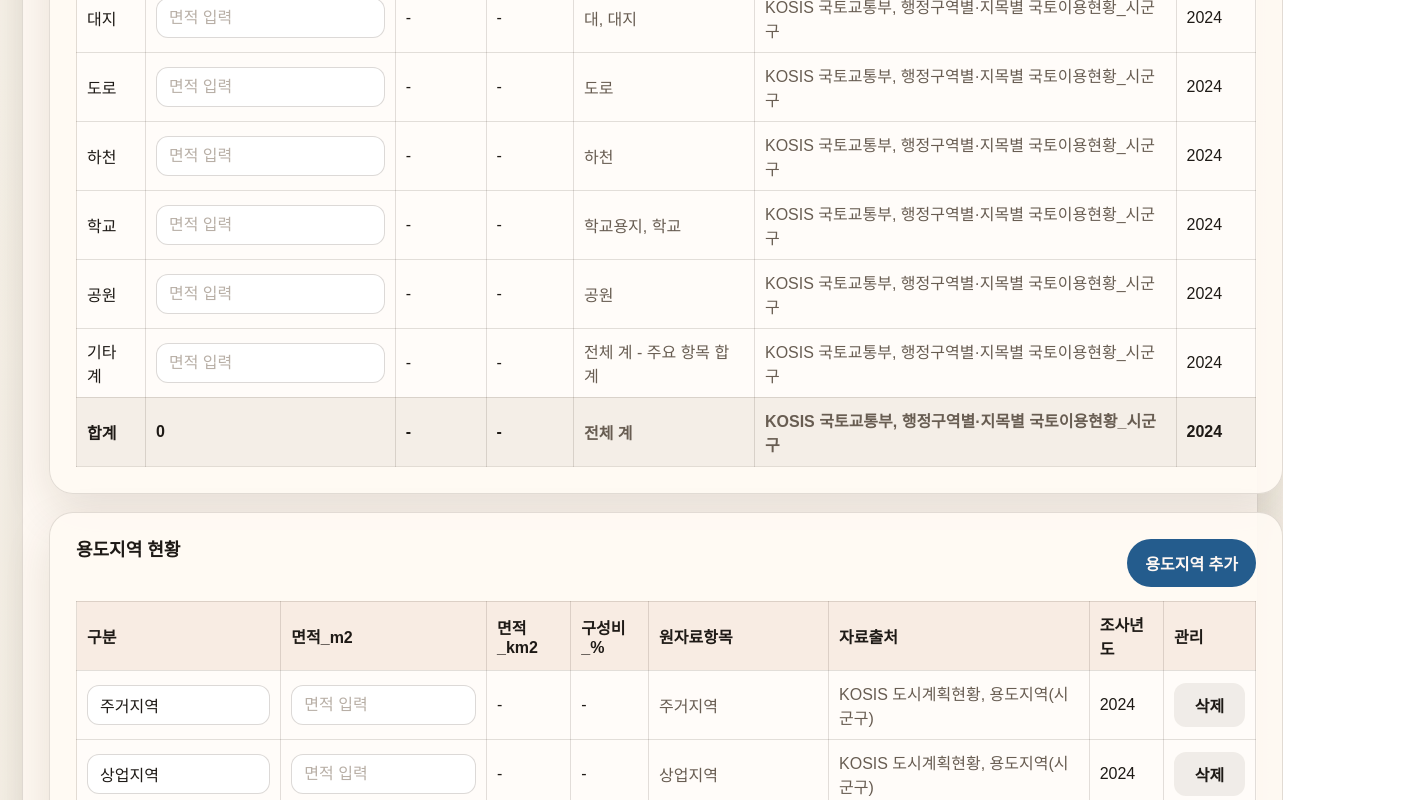
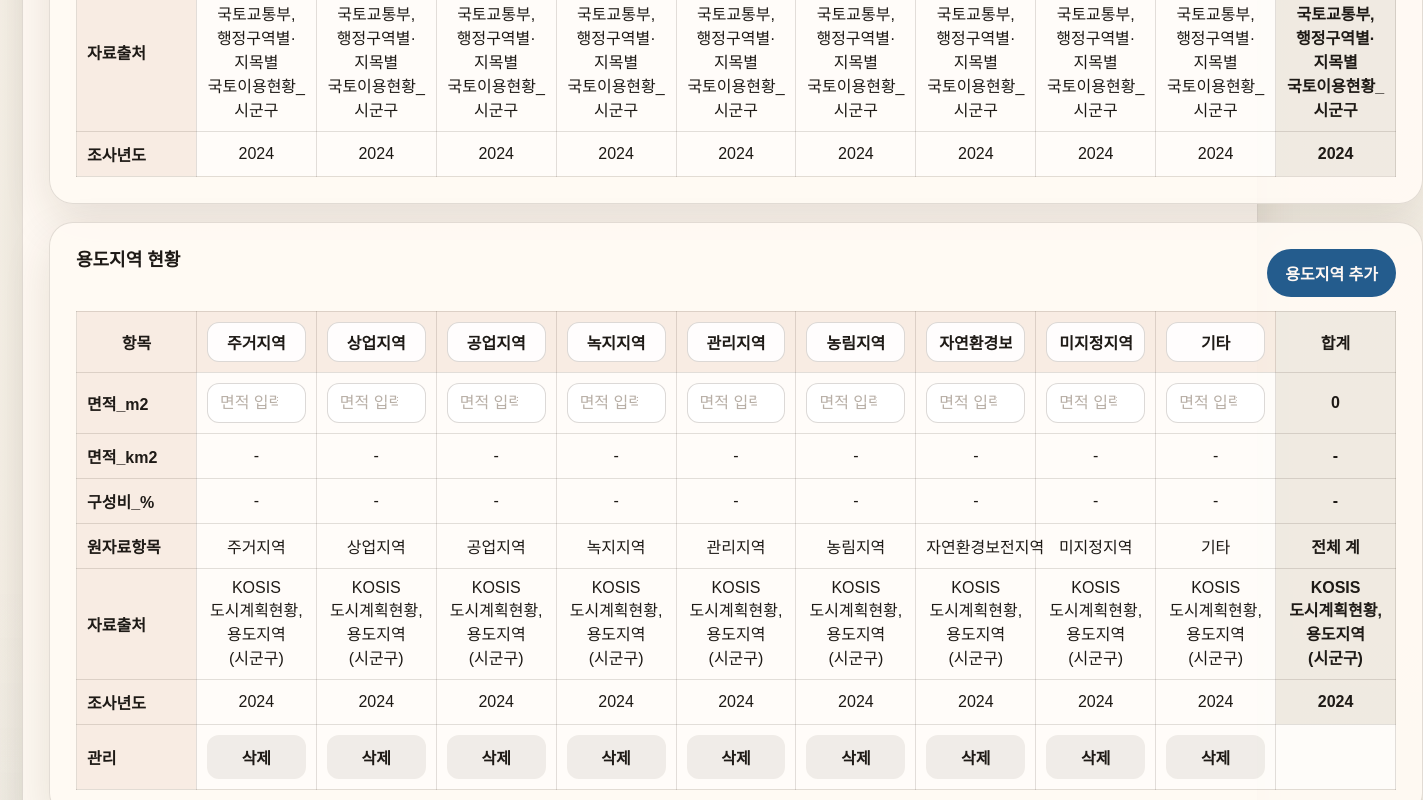
Before and after one commit to danba1229/tia-swa-calculation, a Next.js app: page / in a window 1280 px wide. Shown: the part 2940-3740 px from the top of the page, 1423 px wide, since content can reach past the window. Built offline with nearby package versions, Linux system fonts and the light colour scheme.

Commit message:
Transpose step 3 report tables

```diff
--- a/app/globals.css
+++ b/app/globals.css
@@ -523,6 +523,46 @@ button.mini-button {
   color: var(--muted);
 }
 
+.horizontal-report-table {
+  min-width: 1320px;
+  table-layout: fixed;
+}
+
+.horizontal-report-table th,
+.horizontal-report-table td {
+  min-width: 112px;
+  text-align: center;
+  vertical-align: middle;
+  word-break: keep-all;
+}
+
+.horizontal-report-table tbody th {
+  width: 128px;
+  text-align: left;
+  font-weight: 800;
+  background: rgba(160, 79, 47, 0.08);
+}
+
+.horizontal-report-table .table-input {
+  width: 100%;
+  min-width: 0;
+  max-width: 100%;
+  box-sizing: border-box;
+  text-align: center;
+}
+
+.horizontal-report-table td:nth-child(5),
+.horizontal-report-table td:nth-child(6) {
+  min-width: 112px;
+  color: inherit;
+}
+
+.horizontal-report-table td.total-row,
+.horizontal-report-table th.total-row {
+  font-weight: 800;
+  background: rgba(64, 49, 34, 0.08);
+}
+
 .data-table th.rank-1,
 .data-table td.rank-1 {
   background: rgba(11, 79, 138, 0.22);
--- a/components/TiaResearchBuilder.jsx
+++ b/components/TiaResearchBuilder.jsx
@@ -1474,34 +1474,46 @@ export default function TiaResearchBuilder({ kakaoJsKey, embedded = false }) {
           <section className="subpanel">
             <div className="subpanel-header"><h3>지목별 토지이용현황</h3></div>
             <div className="table-wrap">
-              <table className="data-table report-table">
+              <table className="data-table report-table horizontal-report-table">
                 <thead>
                   <tr>
-                    <th>구분</th>
-                    <th>면적_m2</th>
-                    <th>면적_km2</th>
-                    <th>구성비_%</th>
-                    <th>원자료항목</th>
-                    <th>자료출처</th>
-                    <th>조사년도</th>
+                    <th>항목</th>
+                    {landuseReportRows.map((row) => (
+                      <th key={`landuse-head-${row.key}`} className={row.isTotal ? "total-row" : rankClass(landuseStats.rankMap.get(row.key))}>{row.label}</th>
+                    ))}
                   </tr>
                 </thead>
                 <tbody>
-                  {landuseReportRows.map((row) => (
-                    <tr key={`landuse-report-${row.key}`} className={row.isTotal ? "total-row" : rankClass(landuseStats.rankMap.get(row.key))}>
-                      <td>{row.label}</td>
-                      <td>
+                  <tr>
+                    <th>면적_m2</th>
+                    {landuseReportRows.map((row) => (
+                      <td key={`landuse-area-${row.key}`} className={row.isTotal ? "total-row" : rankClass(landuseStats.rankMap.get(row.key))}>
                         {row.isTotal ? formatNumber(row.area) : (
                           <input className="table-input" type="number" value={form.landuseAreas[row.key] || ""} onChange={(event) => updateLanduseArea(row.key, event.target.value)} placeholder="면적 입력" />
                         )}
                       </td>
-                      <td>{formatSquareKilometers(row.area)}</td>
-                      <td>{formatPercent(row.ratio)}</td>
-                      <td>{row.rawItem}</td>
-                      <td>{row.source}</td>
-                      <td>{row.year}</td>
-                    </tr>
-                  ))}
+                    ))}
+                  </tr>
+                  <tr>
+                    <th>면적_km2</th>
+                    {landuseReportRows.map((row) => <td key={`landuse-km2-${row.key}`} className={row.isTotal ? "total-row" : ""}>{formatSquareKilometers(row.area)}</td>)}
+                  </tr>
+                  <tr>
+                    <th>구성비_%</th>
+                    {landuseReportRows.map((row) => <td key={`landuse-ratio-${row.key}`} className={row.isTotal ? "total-row" : ""}>{formatPercent(row.ratio)}</td>)}
+                  </tr>
+                  <tr>
+                    <th>원자료항목</th>
+                    {landuseReportRows.map((row) => <td key={`landuse-raw-${row.key}`} className={row.isTotal ? "total-row" : ""}>{row.rawItem}</td>)}
+                  </tr>
+                  <tr>
+                    <th>자료출처</th>
+                    {landuseReportRows.map((row) => <td key={`landuse-source-${row.key}`} className={row.isTotal ? "total-row" : ""}>{row.source}</td>)}
+                  </tr>
+                  <tr>
+                    <th>조사년도</th>
+                    {landuseReportRows.map((row) => <td key={`landuse-year-${row.key}`} className={row.isTotal ? "total-row" : ""}>{row.year}</td>)}
+                  </tr>
                 </tbody>
               </table>
             </div>
@@ -1513,32 +1525,52 @@ export default function TiaResearchBuilder({ kakaoJsKey, embedded = false }) {
               <button type="button" className="secondary" onClick={() => addRow("zoningRows", createZoningRow)}>용도지역 추가</button>
             </div>
             <div className="table-wrap">
-              <table className="data-table report-table">
+              <table className="data-table report-table horizontal-report-table">
                 <thead>
                   <tr>
-                    <th>구분</th>
-                    <th>면적_m2</th>
-                    <th>면적_km2</th>
-                    <th>구성비_%</th>
-                    <th>원자료항목</th>
-                    <th>자료출처</th>
-                    <th>조사년도</th>
-                    <th>관리</th>
+                    <th>항목</th>
+                    {zoningReportRows.map((row, index) => (
+                      <th key={`zoning-head-${row.key}`} className={row.isTotal ? "total-row" : rankClass(zoningStats.rankMap.get(index))}>
+                        {row.isTotal ? row.label : (
+                          <input className="table-input" value={form.zoningRows[index]?.name || ""} onChange={(event) => updateListItem("zoningRows", index, { name: event.target.value })} placeholder="예: 주거지역" />
+                        )}
+                      </th>
+                    ))}
                   </tr>
                 </thead>
                 <tbody>
-                  {zoningReportRows.map((row, index) => (
-                    <tr key={`zoning-report-${row.key}`} className={row.isTotal ? "total-row" : rankClass(zoningStats.rankMap.get(index))}>
-                      <td>{row.isTotal ? row.label : <input className="table-input" value={form.zoningRows[index]?.name || ""} onChange={(event) => updateListItem("zoningRows", index, { name: event.target.value })} placeholder="예: 주거지역" />}</td>
-                      <td>{row.isTotal ? formatNumber(row.area) : <input className="table-input" type="number" value={form.zoningRows[index]?.area || ""} onChange={(event) => updateListItem("zoningRows", index, { area: event.target.value })} placeholder="면적 입력" />}</td>
-                      <td>{formatSquareKilometers(row.area)}</td>
-                      <td>{formatPercent(row.ratio)}</td>
-                      <td>{row.rawItem}</td>
-                      <td>{row.source}</td>
-                      <td>{row.year}</td>
-                      <td className="actions">{row.isTotal ? "" : <button type="button" className="mini-button" onClick={() => removeRow("zoningRows", index, createZoningRow)}>삭제</button>}</td>
-                    </tr>
-                  ))}
+                  <tr>
+                    <th>면적_m2</th>
+                    {zoningReportRows.map((row, index) => (
+                      <td key={`zoning-area-${row.key}`} className={row.isTotal ? "total-row" : rankClass(zoningStats.rankMap.get(index))}>
+                        {row.isTotal ? formatNumber(row.area) : <input className="table-input" type="number" value={form.zoningRows[index]?.area || ""} onChange={(event) => updateListItem("zoningRows", index, { area: event.target.value })} placeholder="면적 입력" />}
+                      </td>
+                    ))}
+                  </tr>
+                  <tr>
+                    <th>면적_km2</th>
+                    {zoningReportRows.map((row) => <td key={`zoning-km2-${row.key}`} className={row.isTotal ? "total-row" : ""}>{formatSquareKilometers(row.area)}</td>)}
+                  </tr>
+                  <tr>
+                    <th>구성비_%</th>
+                    {zoningReportRows.map((row) => <td key={`zoning-ratio-${row.key}`} className={row.isTotal ? "total-row" : ""}>{formatPercent(row.ratio)}</td>)}
+                  </tr>
+                  <tr>
+                    <th>원자료항목</th>
+                    {zoningReportRows.map((row) => <td key={`zoning-raw-${row.key}`} className={row.isTotal ? "total-row" : ""}>{row.rawItem}</td>)}
+                  </tr>
+                  <tr>
+                    <th>자료출처</th>
+                    {zoningReportRows.map((row) => <td key={`zoning-source-${row.key}`} className={row.isTotal ? "total-row" : ""}>{row.source}</td>)}
+                  </tr>
+                  <tr>
+                    <th>조사년도</th>
+                    {zoningReportRows.map((row) => <td key={`zoning-year-${row.key}`} className={row.isTotal ? "total-row" : ""}>{row.year}</td>)}
+                  </tr>
+                  <tr>
+                    <th>관리</th>
+                    {zoningReportRows.map((row, index) => <td key={`zoning-actions-${row.key}`} className="actions">{row.isTotal ? "" : <button type="button" className="mini-button" onClick={() => removeRow("zoningRows", index, createZoningRow)}>삭제</button>}</td>)}
+                  </tr>
                 </tbody>
               </table>
             </div>
```
